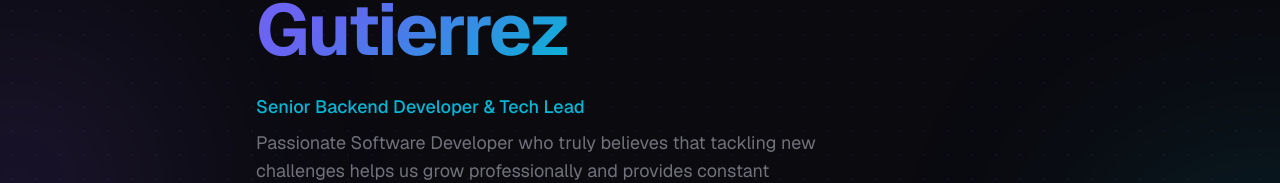
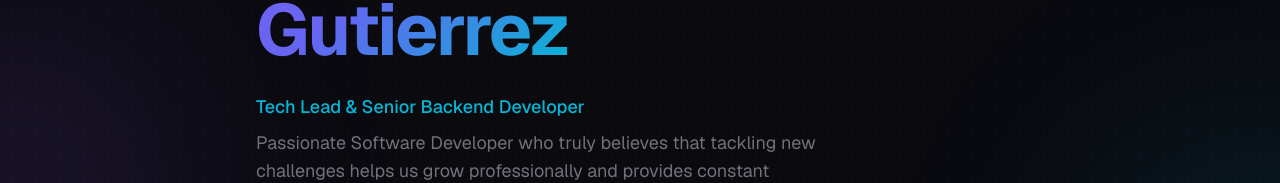
Before and after one commit to AjxGnx/portfolio, a Next.js app: page / in a window 1280 px wide. Shown: the part 233-416 px from the top of the page. Built offline with nearby package versions, Linux system fonts and the light colour scheme.

Commit message:
chore(content): reorder title to prioritize Tech Lead role

```diff
--- a/src/app/layout.tsx
+++ b/src/app/layout.tsx
@@ -16,18 +16,18 @@ const geistMono = Geist_Mono({
 
 export const metadata: Metadata = {
   title: {
-    default: "Alirio Gutierrez | Senior Backend Developer & Tech Lead",
+    default: "Alirio Gutierrez | Tech Lead & Senior Backend Developer",
     template: "%s | Alirio Gutierrez",
   },
   description:
-    "Senior Backend Developer & Tech Lead. Go, Python, Node.js. Building scalable systems at Gipsyy, ex-Rappi, ex-Platzi.",
+    "Tech Lead & Senior Backend Developer. Go, Python, Node.js. Building scalable systems at Gipsyy, ex-Rappi, ex-Platzi.",
   authors: [
     { name: "Alirio Gutierrez", url: "https://github.com/AjxGnx" },
   ],
   openGraph: {
-    title: "Alirio Gutierrez | Senior Backend Developer & Tech Lead",
+    title: "Alirio Gutierrez | Tech Lead & Senior Backend Developer",
     description:
-      "Senior Backend Developer & Tech Lead. Go, Python, Node.js. Building scalable systems at Gipsyy, ex-Rappi, ex-Platzi.",
+      "Tech Lead & Senior Backend Developer. Go, Python, Node.js. Building scalable systems at Gipsyy, ex-Rappi, ex-Platzi.",
     type: "website",
   },
 };
--- a/src/data/mock.ts
+++ b/src/data/mock.ts
@@ -4,7 +4,7 @@ export const GITHUB_PROFILE_URL = "https://github.com/AjxGnx";
 export const siteConfig = {
   name: "Alirio Gutierrez",
   title: "Golang Developer | Python | NodeJS | Senior Backend Developer | Engineering Lead",
-  shortTitle: "Senior Backend Developer & Tech Lead",
+  shortTitle: "Tech Lead & Senior Backend Developer",
   description:
     "Passionate Software Developer who truly believes that tackling new challenges helps us grow professionally and provides constant learning opportunities. With a focus on leadership and teamwork, I'm always ready to take on challenges and find innovative solutions.",
   bio: "My commitment to continuous learning drives me to seek new opportunities to grow and contribute to the success of the projects I'm part of. Outside of code, you'll find me reading a good sci-fi book or exploring worlds in video games.",
```
